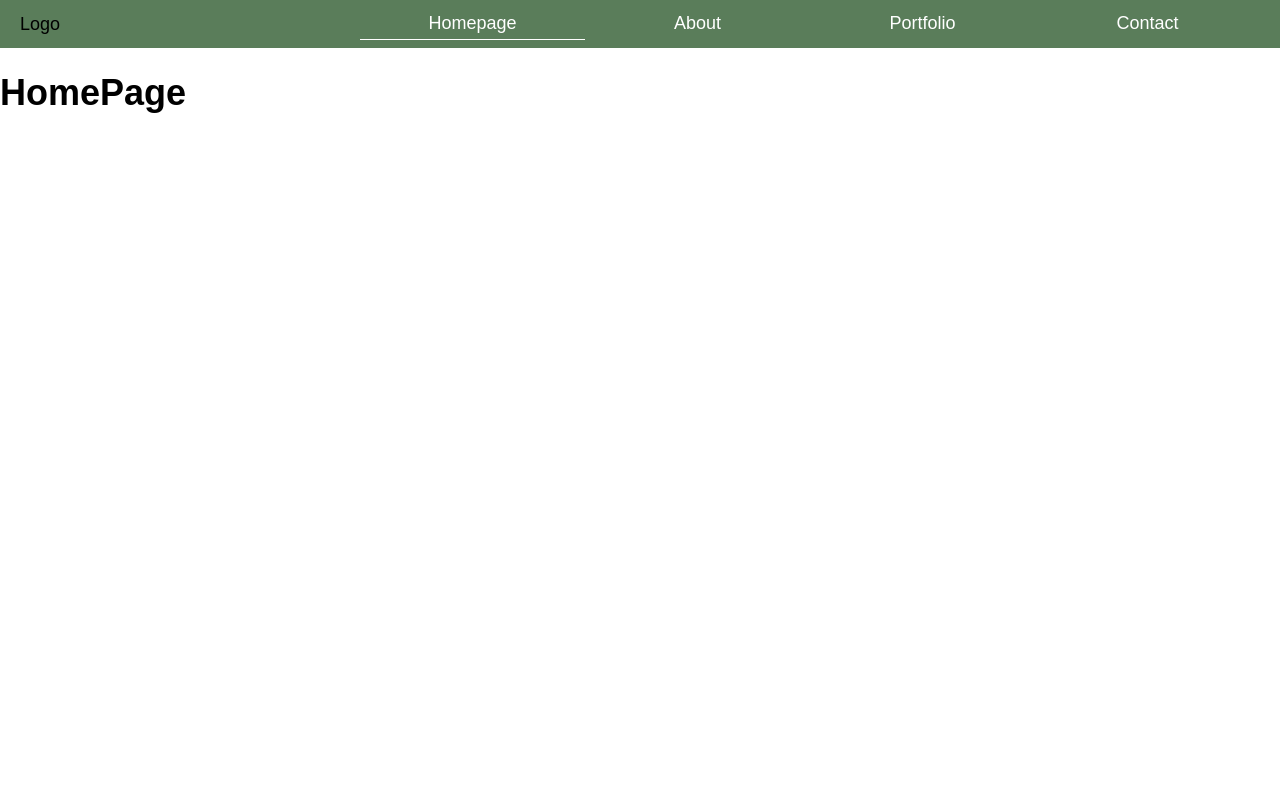
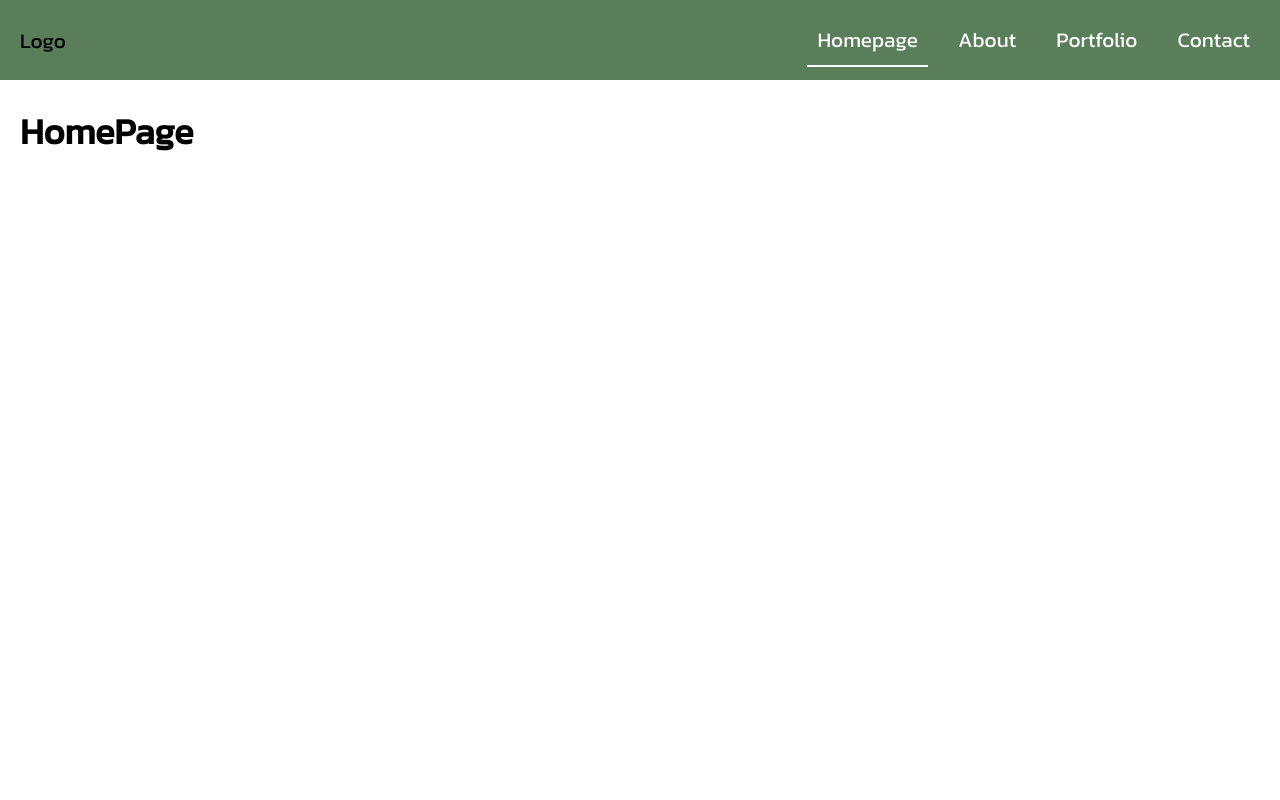
Before and after one commit to CasparVelsen/cnhuntsmen, a React (Create React App) app: page / in a window 1280 px wide. Shown: the top 800 px of the page. Built offline with nearby package versions, Linux system fonts and the light colour scheme.

Commit message:
Add general layout

```diff
--- a/public/index.html
+++ b/public/index.html
@@ -24,6 +24,12 @@
       work correctly both with client-side routing and a non-root public URL.
       Learn how to configure a non-root public URL by running `npm run build`.
     -->
+    <link rel="preconnect" href="https://fonts.googleapis.com" />
+    <link rel="preconnect" href="https://fonts.gstatic.com" crossorigin />
+    <link
+      href="https://fonts.googleapis.com/css2?family=Kanit&display=swap"
+      rel="stylesheet"
+    />
     <title>React App</title>
   </head>
   <body>
--- a/src/App.js
+++ b/src/App.js
@@ -4,6 +4,7 @@ import HomePage from './pages/HomePage';
 import AboutPage from './pages/AboutPage';
 import PortfolioPage from './pages/PortfolioPage';
 import ContactPage from './pages/ContactPage';
+import styled from 'styled-components';
 
 function App() {
   return (
@@ -12,14 +13,24 @@ function App() {
         <div>Logo</div>
         <Navigation />
       </header>
+      <main>
+        <Content>
           <Routes>
             <Route path="/" element={<HomePage />} />
             <Route path="/portfolio" element={<PortfolioPage />} />
             <Route path="/about" element={<AboutPage />} />
             <Route path="/contact" element={<ContactPage />} />
           </Routes>
+        </Content>
+        <footer>Footer</footer>
+      </main>
     </>
   );
 }
 
+const Content = styled.div`
+  height: 100vh;
+  padding: 0 20px;
+`;
+
 export default App;
--- a/src/GlobalStyles.js
+++ b/src/GlobalStyles.js
@@ -7,20 +7,40 @@ export default createGlobalStyle`
   html, body, #root {
     height: 100%;
   }
+
   body {
     margin: 0;
-    font-family: sans-serif;
+    font-family: 'Kanit', sans-serif;
     font-size: 112.5%;
   }
+
   input, label, button, textarea {
     font-size: 1em;
   }
+
   header {
       padding: 0 20px;
-      height: 48px;
+      height: 80px;
       display: flex;
       align-items: center;
-      gap: 300px;
+      justify-content: space-between;
       background-color: rgb(90, 125, 90);
+      font-size: 1.3rem;
+  }
+
+  main {
+    position: relative;
+    display: flex;
+    flex-direction: column;
+  }
+
+  footer {
+      padding: 20px;
+      margin-top: 20px;
+      height: 150px;
+      background-color: grey;
+      font-size: 1.3rem;
+      bottom: 0;
+      width: 100%
   }
 `;
--- a/src/components/Navigation.js
+++ b/src/components/Navigation.js
@@ -13,9 +13,8 @@ export default function Navigation() {
 }
 
 const Nav = styled.nav`
-  width: 100%;
   display: flex;
-  justify-content: space-between;
+  gap: 20px;
 `;
 
 const LinkStyled = styled(NavLink)`
@@ -24,9 +23,9 @@ const LinkStyled = styled(NavLink)`
   justify-content: center;
   text-decoration: none;
   color: white;
-  padding: 5px;
+  padding: 10px;
 
   &.active {
-    border-bottom: 1px solid white;
+    border-bottom: 2px solid white;
   }
 `;
--- a/src/pages/HomePage.js
+++ b/src/pages/HomePage.js
@@ -1,3 +1,7 @@
 export default function HomePage() {
-  return <h1>HomePage</h1>;
+  return (
+    <>
+      <h1>HomePage</h1>
+    </>
+  );
 }
```
Lines whose indentation alone changed are shown as unchanged.
